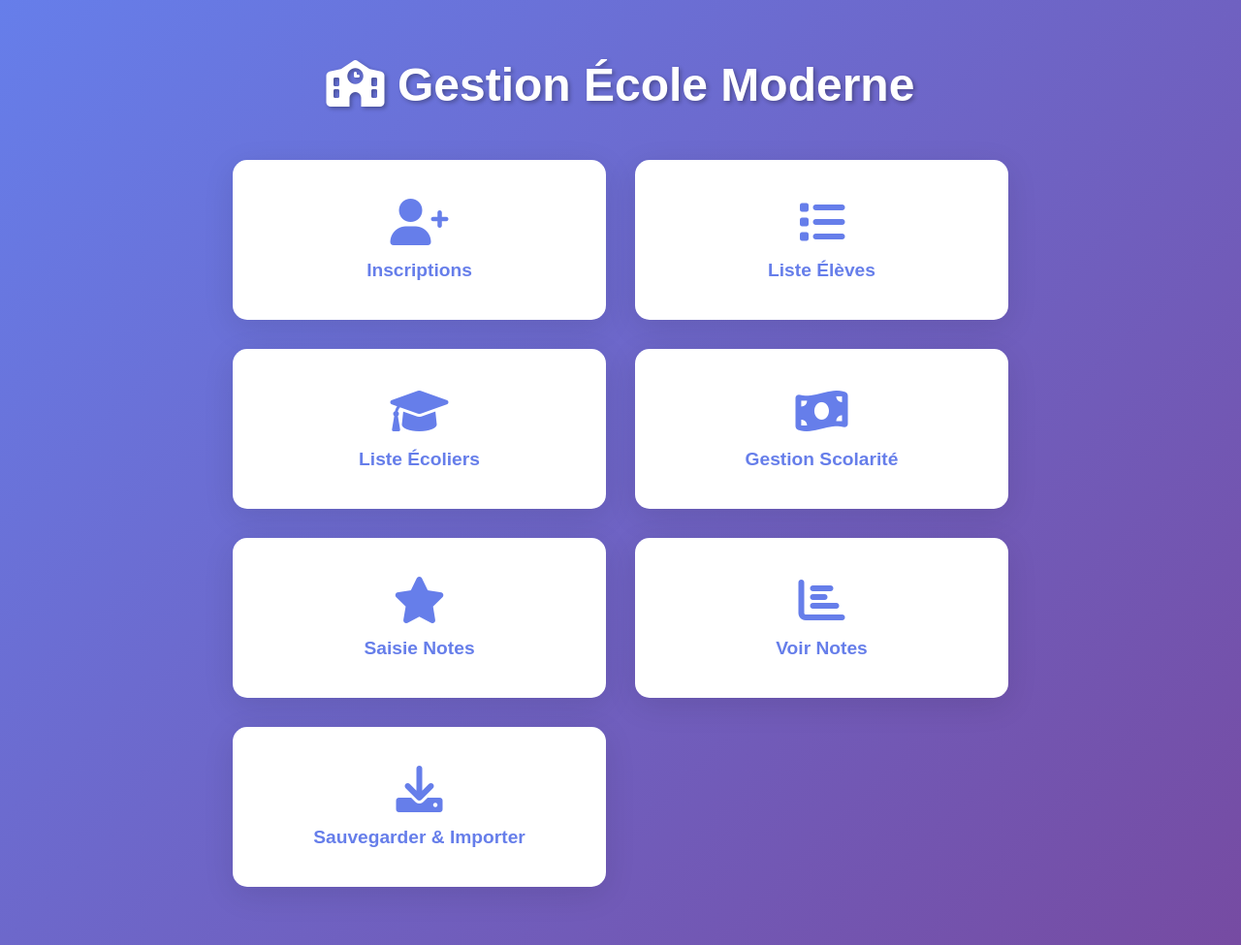
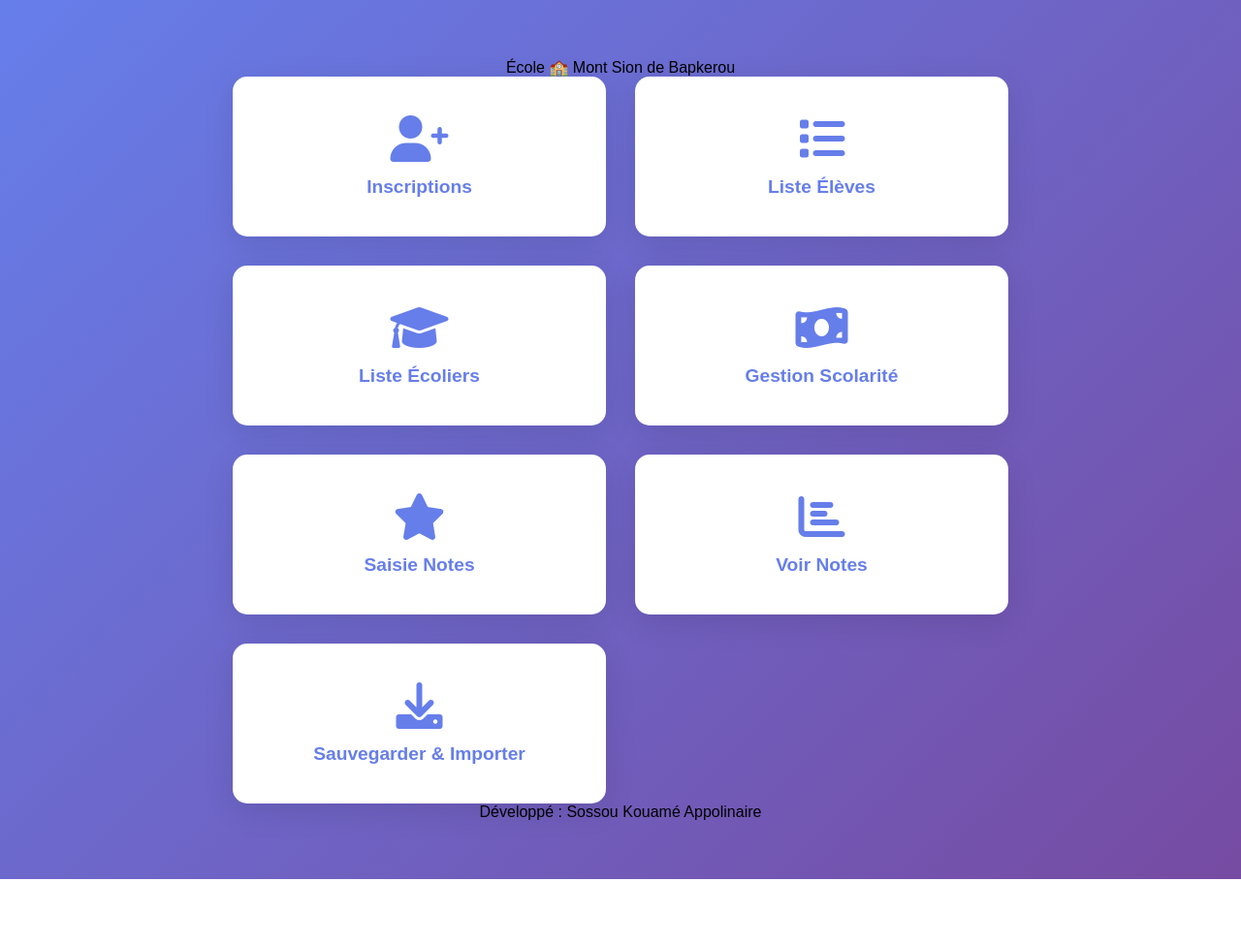
Before and after one commit to appolinair2355/-cole-, a Flask app: page / in a window 1280 px wide. Shown: the whole page at 97% size. After the commit the page ends 907 px from the top, so only its background shows below. Run offline with Flask 3, Linux system fonts and the light colour scheme.

Commit message:
Update accueil.html

```diff
--- a/templates/accueil.html
+++ b/templates/accueil.html
@@ -1,13 +1,12 @@
 {% extends "base.html" %}
 
-{% block title %}Accueil - Gestion École{% endblock %}
+{% block title %}Accueil - École Mont Sion de Bapkerou{% endblock %}
 
 {% block content %}
 <div class="accueil-container">
-    <h1 class="main-title">
-        <i class="fas fa-school"></i>
-        Gestion École Moderne
-    </h1>
+    <div class="school-name">
+        <span class="animate-text">École 🏫 Mont Sion de Bapkerou</span>
+    </div>
 
     <div class="buttons-grid">
         <a href="{{ url_for('inscription') }}" class="home-btn">
@@ -45,5 +44,9 @@
             <span>Sauvegarder & Importer</span>
         </a>
     </div>
+
+    <div class="signature">
+        <span class="animate-signature">Développé : Sossou Kouamé Appolinaire</span>
+    </div>
 </div>
 {% endblock %}
```
